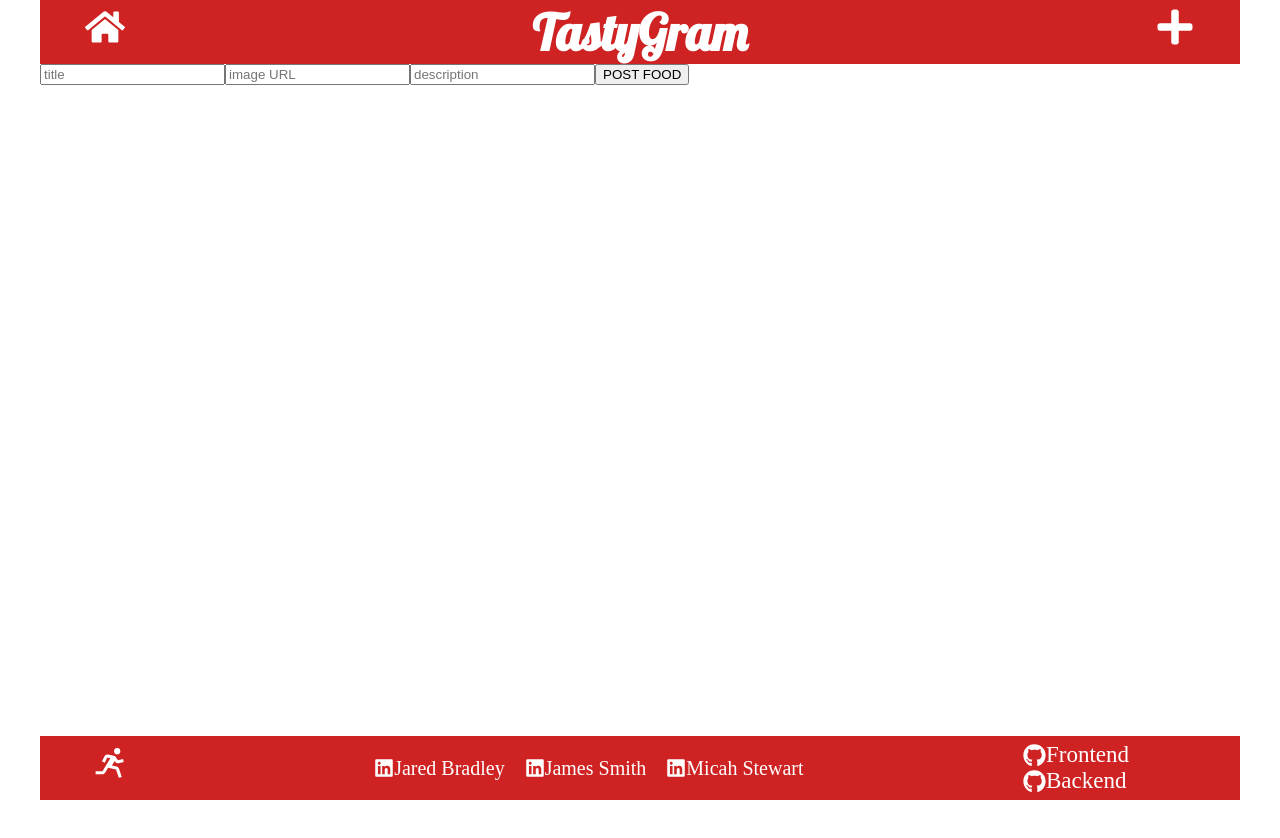
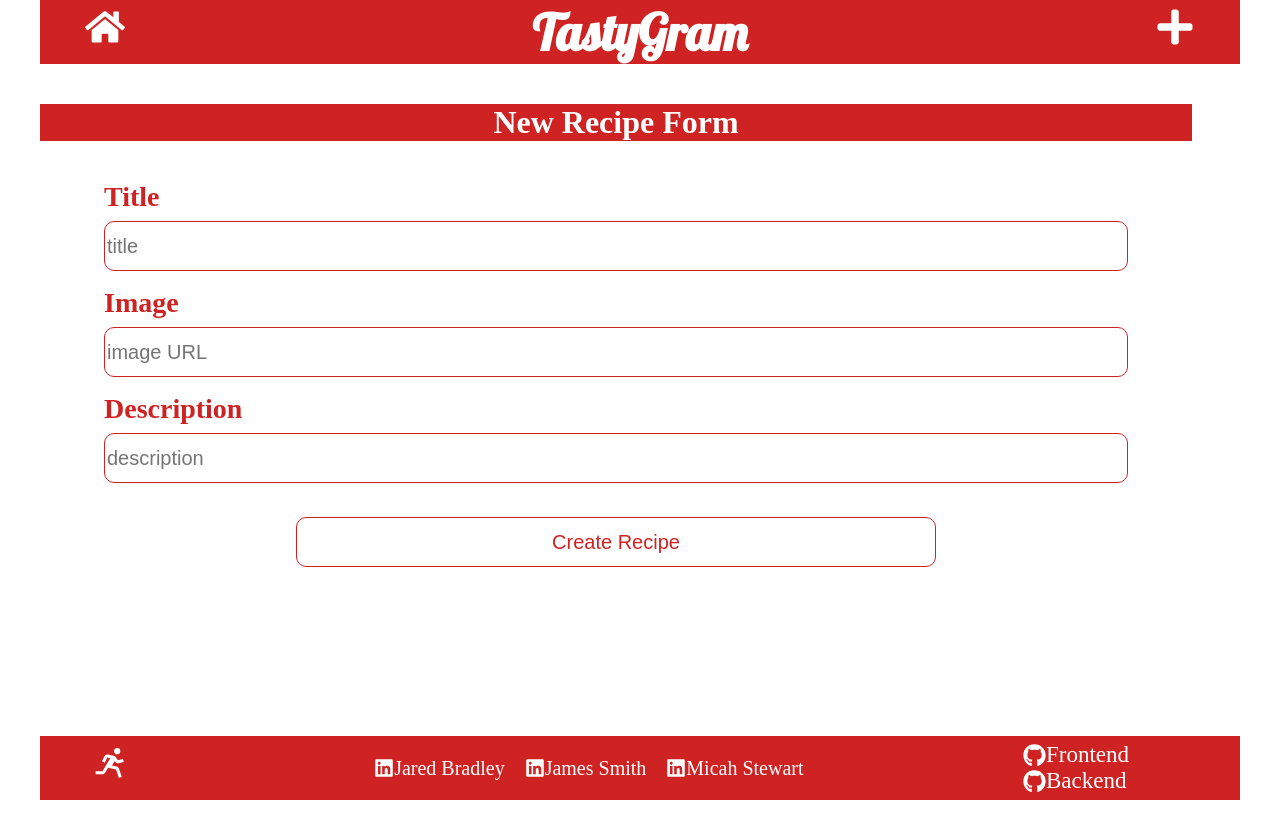
Before and after one commit to jwsmith2340/TastyGram-Frontend, a React (Create React App) app: page /newfood in a window 1280 px wide. Shown: the top 838 px of the page. Built offline with nearby package versions, Linux system fonts and the light colour scheme; no server answers.

Commit message:
styling the input forms

```diff
--- a/src/pages/New.js
+++ b/src/pages/New.js
@@ -1,9 +1,10 @@
 // IMPORT STATE FROM REACT
 import { useState } from "react";
+import './New.scss'
 
 const New = (props) => {
     // STATE TO HOLD FORMDATA
-    const [ newForm, setNewForm ] = useState({
+    const [newForm, setNewForm] = useState({
         title: "",
         image: "",
         description: "",
@@ -11,7 +12,7 @@ const New = (props) => {
 
     // HANDLECHANGE FUNCTION FOR FORM
     const handleChange = (event) => {
-        setNewForm({...newForm, [event.target.name]: event.target.value});
+        setNewForm({ ...newForm, [event.target.name]: event.target.value });
     };
 
     //HANDLESUBMIT FUNCTION FOR FORM
@@ -25,14 +26,23 @@ const New = (props) => {
         });
     };
     return (
-        <section>
+        <div>
+            <div className="title-box">
+                <h1>New Recipe Form</h1>
+            </div>
             <form onSubmit={handleSubmit}>
-                <input type="text" value={newForm.title} name="title" placeholder="title" onChange={handleChange}/>
-                <input type="text" value={newForm.image} name="image" placeholder="image URL" onChange={handleChange}/>
-                <input type="text" value={newForm.description} name="description" placeholder="description" onChange={handleChange}/>
-                <input type="submit" value="POST FOOD" />
+                <div className="input-boxes">
+                    <h3>Title</h3>
+                    <input type="text" value={newForm.title} name="title" placeholder="title" onChange={handleChange} />
+                    <h3>Image</h3>
+                    <input type="text" value={newForm.image} name="image" placeholder="image URL" onChange={handleChange} />
+                    <h3>Description</h3>
+                    <input type="text" value={newForm.description} name="description" placeholder="description" onChange={handleChange} />
+                </div>
+                <br />
+                <input type="submit" value="Create Recipe" className="post-button"/>
             </form>
-        </section>
+        </div>
     )
 };
 
--- /dev/null
+++ b/src/pages/New.scss
@@ -0,0 +1,55 @@
+div {
+
+    .title-box {
+        width: 90vw;
+        background-color: rgb(207, 35, 35);
+        margin: 5vh auto;
+        display: flex;
+        justify-content: center;
+
+        h1 {
+            color: white;
+        }
+    }
+
+    form {
+        display: flex;
+        align-items: center;
+        flex-direction: column;
+
+
+
+        input {
+            height: 50px;
+            width: 80vw;
+            margin-bottom: 2vh;
+            border: rgb(207, 35, 35) solid 1px;
+            font-size: 20px;
+            border-radius: 10px;
+        }
+
+        h3 {
+            font-size: 28px;
+            margin-bottom: 1vh;
+            color:rgb(207, 35, 35);
+        }
+
+        .post-button {
+            width: 50vw;
+            background-color: white;
+            color:rgb(207, 35, 35);
+            transition: .3s ease-in-out;
+        }
+
+        .post-button:hover {
+            background-color: rgb(207, 35, 35);
+            color: white;
+            cursor: pointer;
+        }
+
+        input:focus {
+            outline: none;
+            border: 2.5px solid rgb(207, 35, 35);
+        }
+    }
+}
```
